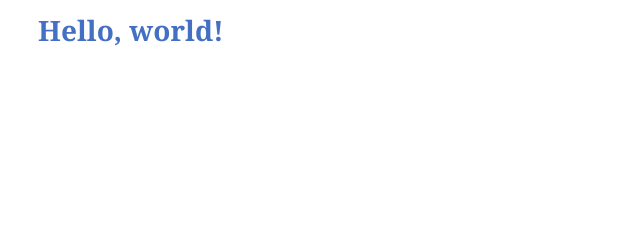
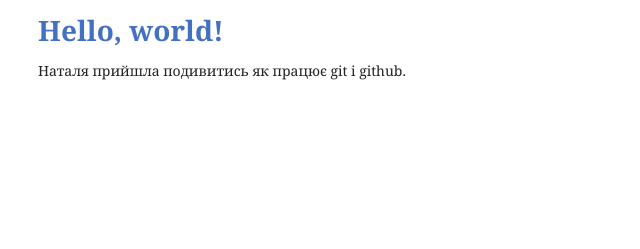
Before and after one commit to algol73/test, a plain HTML site: page index.html in a window 1280 px wide. Shown: the whole page, without its empty margins (0-640 px from the left). Drawn offline with Linux system fonts and the light colour scheme.

Commit message:
add first paragraph

```diff
--- a/index.html
+++ b/index.html
@@ -7,6 +7,7 @@
   </head>
   <body>
   <h1>Hello, world!</h1>
+  <p>Наталя прийшла подивитись як працює git i github.</p>
   <canvas id="canvas"></canvas>
   <script src='js/test.js'>
   </script>
```
